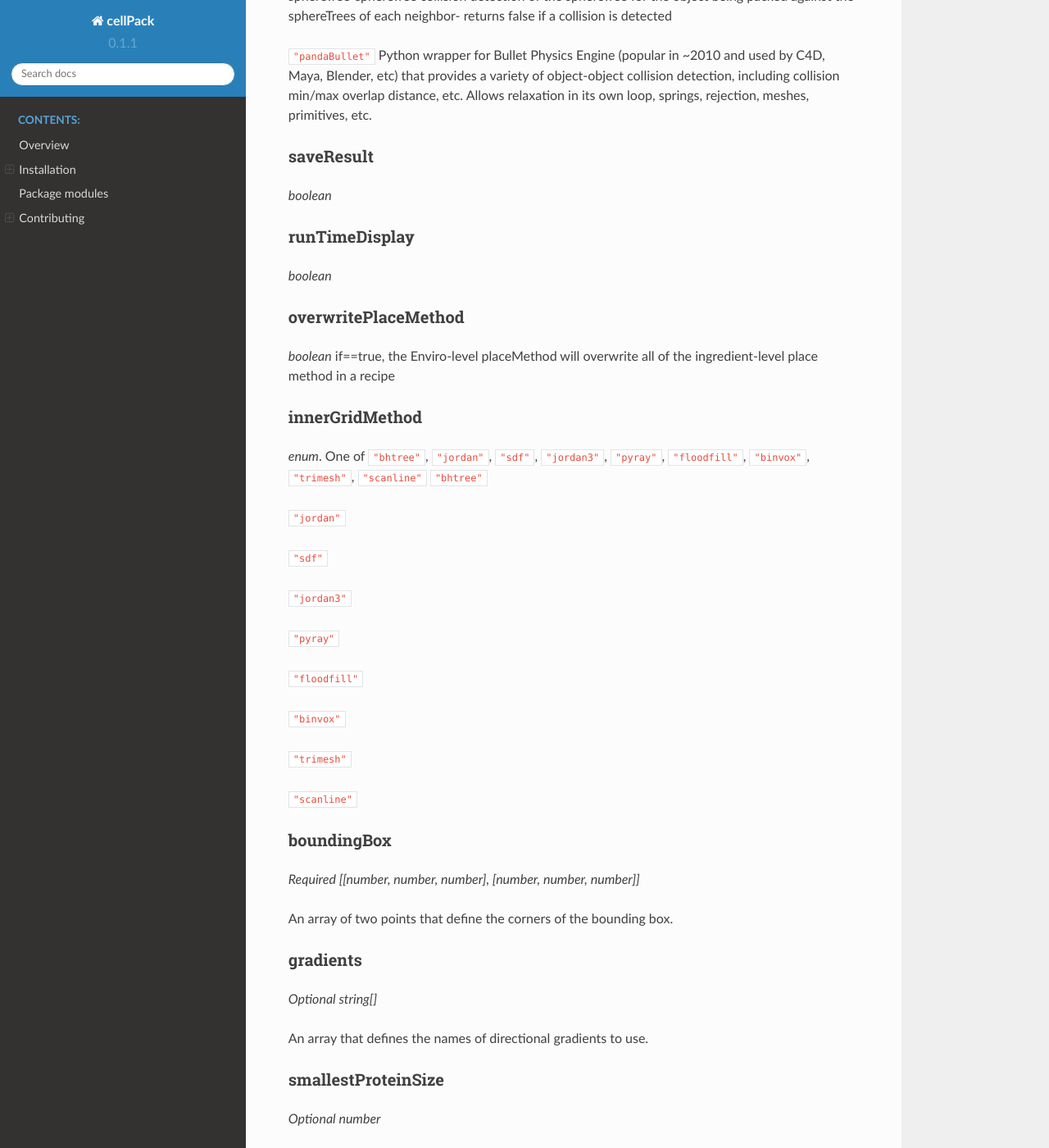
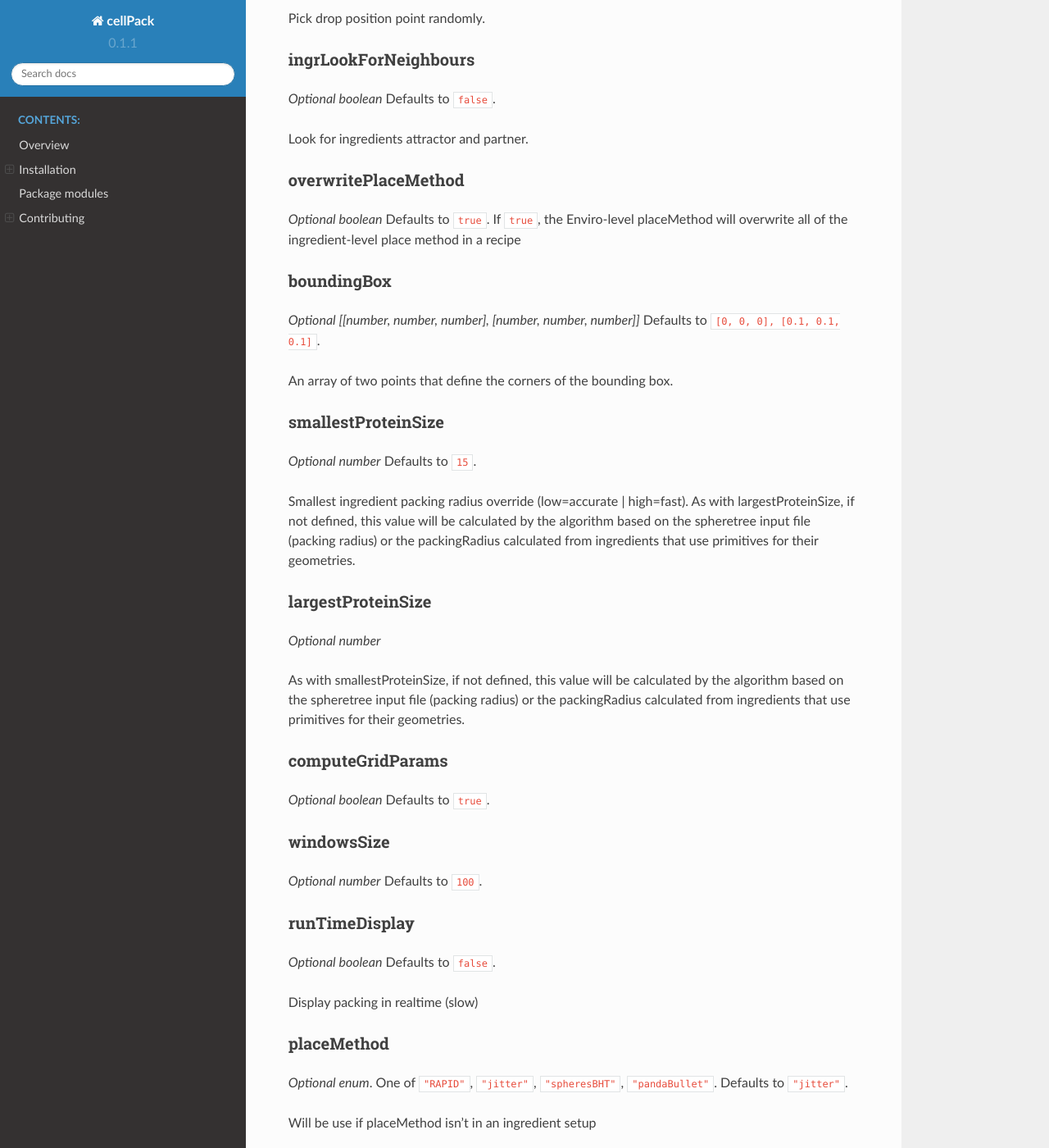
Before and after one commit to mesoscope/cellpack, a Sphinx documentation site: the page built from docs/RECIPE_SCHEMA.md, in a window 1280 px wide and 1400 px high, scrolled down 1528 px. Shown: the whole window at 82% size. Built offline with Sphinx 7.4.7 and the Read the Docs theme 2.0.0, drawn with Linux system fonts in a browser that asks for light colours; pages that are not in the unit, such as notebooks, are missing from menus; some of the changed text lies outside the part shown.

Commit message:
pull in more info from the code

````diff
--- a/docs/RECIPE_SCHEMA.md
+++ b/docs/RECIPE_SCHEMA.md
@@ -26,27 +26,78 @@
 
 ## Options properties
 
+
+### saveResult
+_Optional boolean_ Defaults to `false`.
+
+Save packing result to .apr file.
+
+### resultfile
+_Optional string_
+
+Location of publicly hosted packing result
+
+### EnviroOnly
+_Optional boolean_ Defaults to `false`.
+
+Expect no compartments, only a bounding box volume
+
 ### cancelDialog
+_Optional boolean_ Defaults to `false`.
 
-_boolean_
+### pickWeightedIngr
+_Optional boolean_ Defaults to `true`.
 
-### hackFreepts
+Prioritize ingredient selection by packingWeight.
+
+### pickRandPt
+_Optional boolean_ Defaults to `true`.
+
+Pick drop position point randomly.
+
+### ingrLookForNeighbours
+_Optional boolean_ Defaults to `false`.
+
+Look for ingredients attractor and partner.
+
+### overwritePlaceMethod
+_Optional boolean_ Defaults to `true`.
+If `true`, the Enviro-level placeMethod will overwrite all of the ingredient-level place method in a recipe
+
+
+### boundingBox
+_Optional [[number, number, number], [number, number, number]]_ Defaults to `[0, 0, 0], [0.1, 0.1, 0.1]`.
+
+An array of two points that define the corners of the bounding box.
+
+### smallestProteinSize
+_Optional number_ Defaults to `15`.
+
+Smallest ingredient packing radius override (low=accurate | high=fast). As with largestProteinSize, if not defined, this value will be calculated by the algorithm based on the spheretree input file (packing radius) or the packingRadius calculated from ingredients that use primitives for their geometries.
+
+### largestProteinSize
+_Optional number_
+
+As with smallestProteinSize, if not defined, this value will be calculated by the algorithm based on the spheretree input file (packing radius) or the packingRadius calculated from ingredients that use primitives for their geometries.
+
+### computeGridParams
+_Optional boolean_ Defaults to `true`.
 
 ### windowsSize
-_number_
+_Optional number_ Defaults to `100`.
 
-### use_gradient
+### runTimeDisplay
+_Optional boolean_ Defaults to `false`.
 
-_Optional boolean_
+Display packing in realtime (slow)
 
 ### placeMethod
 
-_Optional enum_. One of `"RAPID"`, `"jitter"`, `"spheresBHT"`, `"pandaBullet"`_
+_Optional enum_. One of `"RAPID"`, `"jitter"`, `"spheresBHT"`, `"pandaBullet"`. Defaults to `"jitter"`.
 
 Will be use if placeMethod isn't in an ingredient setup
 
 `"RAPID"` uses ["Robust and Accurate Polygon Interference Detection (RAPID)"](http://gamma.cs.unc.edu/OBB/) to test if the ingredient being placed in the packing loop is colliding with any neighboring objects fed into the list of neighbors.
-
 
 `"jitter"` uses a simple algorithm developed by GJ, M-A-A, MS, and LA to test if a single sphere, sphere-tree, or other primative (box and cylinder) are colliding with masked/unallowed points on the grid... I can't recall all of the allowed types, but check the input parameters that it accepts. I believe there is also an option to perform simple collisions directly between primatives, e.g. sphere-sphere, sphere-box, sphere-cylinder, cylinder-box, and spheretree-others
 
@@ -54,19 +105,20 @@
 
 `"pandaBullet"`  Python wrapper for Bullet Physics Engine (popular in ~2010 and used by C4D, Maya, Blender, etc) that provides a variety of object-object collision detection, including collision min/max overlap distance, etc. Allows relaxation in its own loop, springs, rejection, meshes, primitives, etc.
 
+### use_gradient
+_Optional boolean_ Defaults to `false`.
 
-### saveResult
-_boolean_
+Use gradients if they are defined.
 
-### runTimeDisplay
-_boolean_
+### gradients
+_Optional string[]_
 
-### overwritePlaceMethod
-_boolean_
-if==true, the Enviro-level placeMethod will overwrite all of the ingredient-level place method in a recipe
+An array that defines the names of directional gradients to use.
 
 ### innerGridMethod
-_enum_. One of `"bhtree"`, `"jordan"`, `"sdf"`, `"jordan3"`, `"pyray"`, `"floodfill"`, `"binvox"`, `"trimesh"`, `"scanline"`
+_enum_. One of `"bhtree"`, `"jordan"`, `"sdf"`, `"jordan3"`, `"pyray"`, `"floodfill"`, `"binvox"`, `"trimesh"`, `"scanline"`. Defaults to `"jordan3"`.
+
+
  `"bhtree"`
 
  `"jordan"`
@@ -85,52 +137,25 @@
 
  `"scanline"`
 
-### boundingBox
-_Required [[number, number, number], [number, number, number]]_
+### freePtsUpdateThreshold
+_Optional number_ Defaults to `0.0`.
 
-An array of two points that define the corners of the bounding box.
-
-### gradients
-_Optional string[]_
-
-An array that defines the names of directional gradients to use.
-
-### smallestProteinSize
-_Optional number_
-
-As with largestProteinSize, if not defined, this value will be calculated by the algorithm based on the spheretree input file (packing radius) or the packingRadius calculated from ingredients that use primitives for their geometries.
-
-### computeGridParams
-_boolean_
-
-### freePtsUpdateThreshold
-_number_
-### pickWeightedIngr
-_boolean_
-### \_timer
-_boolean_
-### ingrLookForNeighbours
-_boolean_
-### pickRandPt
-_boolean_
-### largestProteinSize
-_Required number_
-
-As with smallestProteinSize, if not defined, this value will be calculated by the algorithm based on the spheretree input file (packing radius) or the packingRadius calculated from ingredients that use primitives for their geometries.
-
-### resultfile
-_Optional string_
-
-Location of publicly hosted packing result
+Mask grid while packing (0=always | 1=never)
 
 ### use_periodicity
-_boolean_
+_Optional boolean_ Defaults to `false`.
 
 Whether to consider periodicity when packing objects. If `true` a packed object at the edge of the bounding will wrap to the other side of the bounding box.
 
-### EnviroOnly
-_boolean_
-expect no compartments, only a bounding box volume
+### _timer
+_Optional boolean_ Defaults to `false`.
+
+Evaluate time per function.
+
+### _hackFreepts
+_Optional boolean_ Defaults to `false`.
+
+no free point update
 
 example Options:
 ```JSON
@@ -163,85 +188,77 @@
 
 
 ## Ingredient Properties
+
+### name
+_Required string_
+
+Name of the ingredient.
+
 ### overwrite_nbMol_value
+_Optional number_ Defaults to `0`.
+
+A complete override of concentration and nbMol, not additive with molarity.
+
+### molarity
+_Optional number_ Defaults to `0`.
+
+Concentration of the ingredient.
+
+### nbMol
 _Optional number_
 
-not sure different with nbMol, might be a complete override, not additive with molarity
-### nbJitter
-_Required number_
+Number to pack, additive with molarity. Defaults to `0`.
 
-How many times it will attempts to pack before rejecting the ingredient
-### molarity
-_Optional number_
+### encapsulatingRadius
+_Optional number_ Defaults to `5`.
 
-Concentration. Will default to 0
-### partners_position
+Smallest radius that completely includes all the geometry.
+
+### radii
 _Optional number[][]_
-### rotRange
-_number_
 
-### color
-_[number, number, number]_
-### meshFile
-_Optional string_
+Property of a primitive sphere.
 
-Location of mesh file
+### positions
+_Optional [number, number, number][]_
+
+### positions2
+_Optional [number, number, number][]_
 
 ### sphereFile
 _Optional string_
 
 Location of sphere file
 
-### weight
-_number_
-### orientBiasRotRangeMin
-_number_
-### radii
-_Optional number[][]_
+### packingPriority
+_Optional number_ Default to `0.0`.
 
-Property of a primitive sphere
+Order to pack, largest negative number gets packed first.
 
-### cutoff_boundary
-_number_
+### pdb
+_Optional string_
+
+PDB id in the protein database
+
+### color
+_[number, number, number]_
+
+### meshFile
+_Optional string_
+
+Location of mesh file
+
+### meshName
+_Optional string_
+
+Name of the mesh file.
+
 ### coordsystem
-_Optional enum. One of `"left"` `"right"`._
+_Optional enum. One of `"left"` `"right"`._ Defaults to `"left"`.
 
-### jitterMax
-_Optional [number, number, number]_
+### principalVector
+_[number, number, number]_ Defaults to `[0.0, 0.0, 0.0]`.
 
-The amount this ingredient can move in x, y and z. If z is set to 0, will be a 2D packing. Defaults to `[1, 1, 1]`
-### perturbAxisAmplitude
-_number_
-### encapsulatingRadius
-_Required number_
-
-Smallest radius that completely includes all the geometry.
-
-### positions2
-_Optional_
-### useOrientBias
-_Optional boolean_
-### gradient
-### isAttractor
-_Optional boolean_
-### principalVector
-_[number, number, number]_
-### properties
-_Optional object_
-### partners_name
-_Optional string[]_
-### nbMol
-_Optional number_
-
-Number to pack, additive with molarity.
-
-### name
-_Required string_
-Name of the ingredient
-### orientBiasRotRangeMax
-_number_
-### packingMode
-_Optional enum. One of `"random"`,_
 ### Type
 _Optional enum. One of `"SingleSphere"`,`"SingleCube"`,`"MultiSphere"`,`"MultiCylinder"`,`"Grow"`,`"Mesh"`_
 
@@ -257,13 +274,48 @@
 
 `"Mesh"`
 
-### excluded_partners_name
-_Optional string[]_
-### rejectionThreshold
-_number_
+### offset
+_Optional [number, number, number]_ Defaults to `[0.0, 0.0, 0.0]`.
+
+### jitterMax
+_Optional [number, number, number]_ Defaults to `[1, 1, 1]`.
+
+### nbJitter
+_Required number_  Defaults to `5`.
+
+How many times it will attempts to pack before rejecting the ingredient.
+
+### perturbAxisAmplitude
+_Optional number_ Defaults to `0.1`.
+
+### useRotAxis
+_Optional boolean_ Defaults to `false`.
+
+### rotAxis
+_Optional [number, number, number]_ Defaults to `[0.0, 0.0, 0.0]`.
+
+### rotRange
+_Optional number_ Defaults to `6.2831`.
+
+### useOrientBias
+_Optional boolean_ Defaults to `false`.
+
+### orientBiasRotRangeMin
+_Optional number_ Defaults to `-pi`.
+
+### orientBiasRotRangeMax
+_number_ Defaults to `pi`.
+
+### cutoff_boundary
+_Optional number_ Defaults to `1.0`.
+
+The amount this ingredient can move in x, y and z. If z is set to 0, will be a 2D packing.
+
+### cutoff_surface
+_Optional number_ Defaults to `5.0`.
 
 ### placeType
-_Optional enum. One of `"RAPID"`, `"jitter"`, `"spheresBHT"`, `"pandaBullet"`_
+_Optional enum. One of `"RAPID"`, `"jitter"`, `"spheresBHT"`, `"pandaBullet"`_. Defaults to `"jitter"`.
 
 `"RAPID"` uses ["Robust and Accurate Polygon Interference Detection (RAPID)"](http://gamma.cs.unc.edu/OBB/) to test if the ingredient being placed in the packing loop is colliding with any neighboring objects fed into the list of neighbors.
 
@@ -274,31 +326,51 @@
 
 `"pandaBullet"`  Python wrapper for Bullet Physics Engine (popular in ~2010 and used by C4D, Maya, Blender, etc) that provides a variety of object-object collision detection, including collision min/max overlap distance, etc. Allows relaxation in its own loop, springs, rejection, meshes, primitives, etc.
 
-### cutoff_surface
-_number_
-### packingPriority
-_Optional number_
+### use_mesh_rb
+_Optional boolean_ Defaults to `false`.
 
-Order to pack, largest negative number gets packed first.
+### rejectionThreshold
+_Optional number_ Defaults to `30`.
+
+### packingMode
+_Optional enum. One of `"random"`, `"close"`, `"closePartner"`, `"randomPartner"`, `"gradient"`, `"hexatile"`, `"squaretile"`, `"triangletile"`_ Defaults to `"random"`.
+
+### gradient
+_Optional_
+Gradient name to use if `use_gradient` is `true`.
 
 ### proba_binding
-_number_
-### rotAxis
-_Optional_
-### positions
-_[number, number, number][]
+_Optional number between `0` and `1`_ Defaults to `0.5`.
+
 ### proba_not_binding
 _number_
-### use_mesh_rb
-_boolean_
-### pdb
+
+### isAttractor
+_Optional boolean_ Defaults to `false`.
+
+### weight
+_Optional number_ Defaults to `0.2`.
+
+### partners_name
+_Optional string[]_
+
+### excluded_partners_name
+_Optional string[]_
+
+### partners_position
+_Optional number[][]_
+
+### partners_weight
+_Optional number_ Defaults to `0.5`.
+
+### properties
+_Optional object_ Defaults to `{}`.
+
+### score
 _Optional string_
 
-PDB id in the protein database
-
-### useRotAxis
-_boolean_
-
+### organism
+_Optional string_
 
 ### example ingredient
 ```JSON
````
